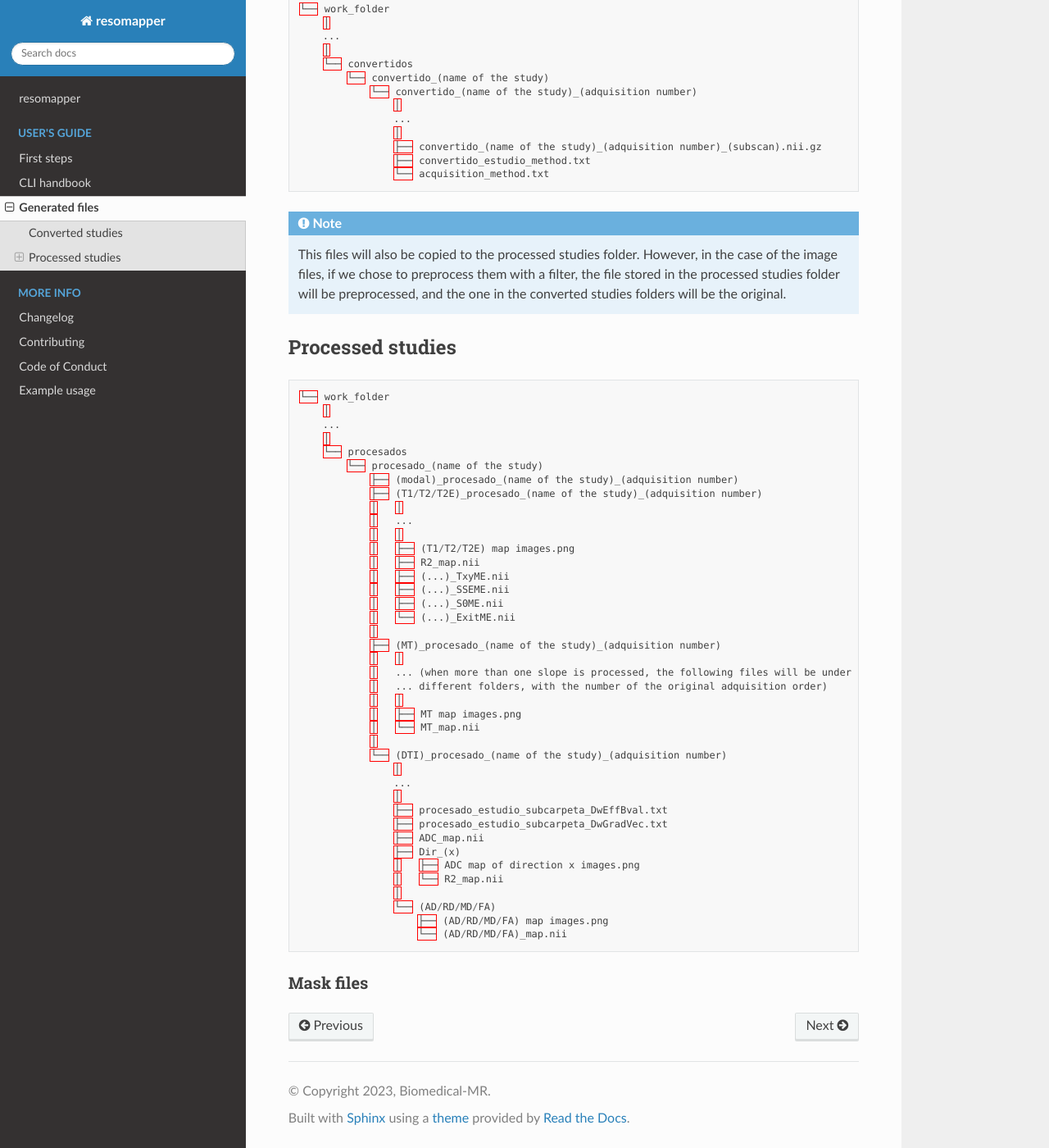
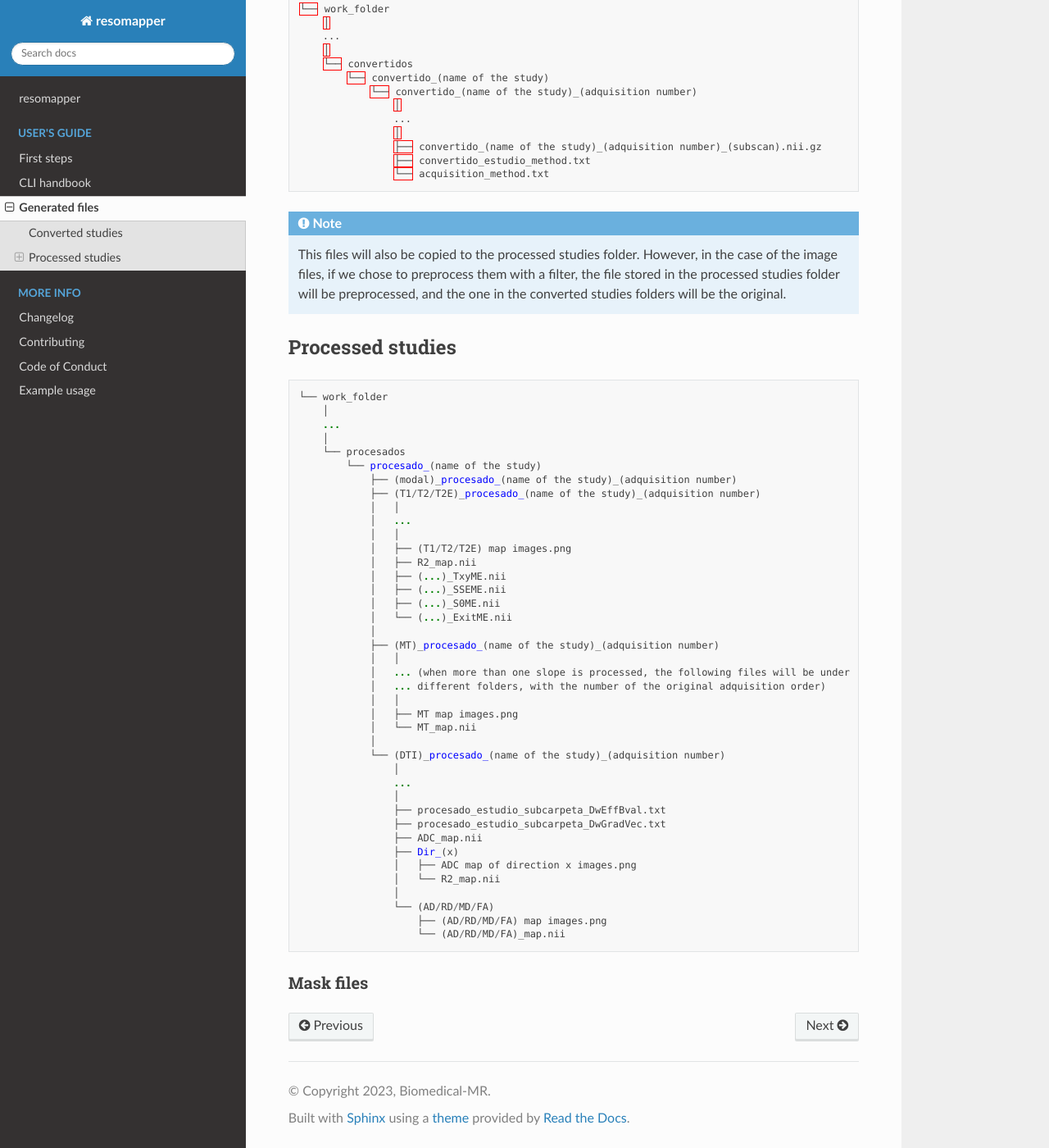
Before and after one commit to Biomedical-MR/resomapper, a Sphinx documentation site: the page built from docs/generated_files.md, in a window 1280 px wide and 1400 px high, scrolled down 322 px. Shown: the whole window at 82% size. Built offline with Sphinx 7.4.7 and the Read the Docs theme 2.0.0, drawn with Linux system fonts in a browser that asks for light colours; pages that are not in the unit, such as notebooks, are missing from menus.

Commit message:
Update docs

````diff
--- a/docs/generated_files.md
+++ b/docs/generated_files.md
@@ -4,7 +4,7 @@
 
 ## Converted studies
 
-```c++
+```{code-block} c++
 └── work_folder
     │
     ...
@@ -26,7 +26,7 @@
 
 ## Processed studies
 
-```c++
+```{code-block} r
 └── work_folder
     │
     ...
````
